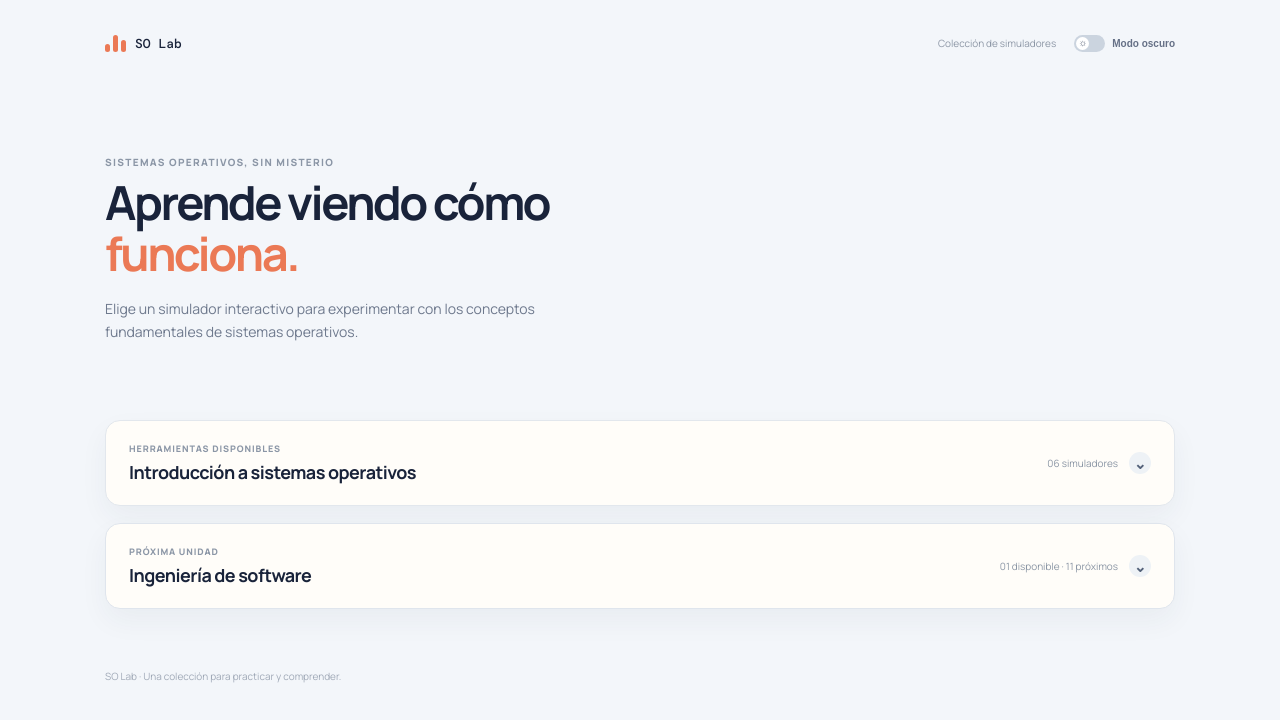
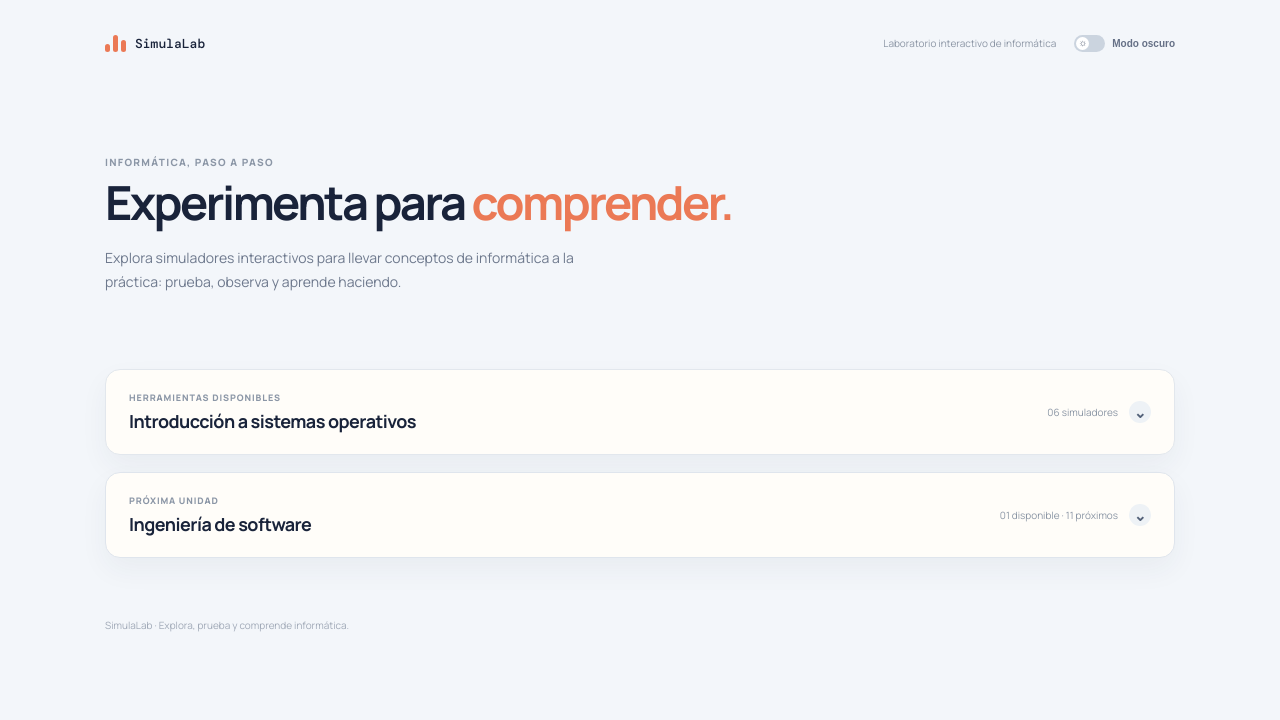
Before and after one commit to chrismuladores/chrismuladores.github.io, a plain HTML site: page index.html in a window 1280 px wide. Drawn offline with nearby package versions, Linux system fonts and the light colour scheme.

Commit message:
Expand ESRE study guide and refresh site identity

```diff
--- /dev/null
+++ b/esre/esre-theory.css
@@ -0,0 +1 @@
+.theory-grid{display:grid;grid-template-columns:1fr 1fr;gap:12px;margin-top:24px}.theory-grid article,.quality-guide{padding:18px;border:1px solid #e2e7ee;border-radius:9px;background:#fafcff}.theory-grid h3,.quality-guide h3{margin-bottom:8px;font-size:14px}.theory-grid p{color:#667388;font-size:11px;line-height:1.6}.theory-grid code{display:block;padding:11px;border-radius:6px;background:#edf4fb;color:#435d7c;font-family:'DM Mono',monospace;font-size:10px;line-height:1.55}.theory-grid .bad-example{margin:12px 0 0;color:#8a6370}.quality-guide{margin-top:12px}.quality-guide ul{display:grid;grid-template-columns:repeat(2,1fr);gap:9px 20px;margin:14px 0 0;padding-left:17px;color:#667388;font-size:10px;line-height:1.55}.quality-guide li::marker{color:#e0704d}.standards-note{margin:18px 0 0;color:#8b95a4;font-size:9px;line-height:1.5}:root[data-theme="dark"] .theory-grid article,:root[data-theme="dark"] .quality-guide{background:#29374a;border-color:#38475c}:root[data-theme="dark"] .theory-grid p,:root[data-theme="dark"] .quality-guide li{color:#acb8c9}:root[data-theme="dark"] .theory-grid code{background:#202c3d;color:#c0d7f1}@media(max-width:560px){.theory-grid,.quality-guide ul{grid-template-columns:1fr}}
--- a/index.html
+++ b/index.html
@@ -3,7 +3,7 @@
   <head>
     <meta charset="UTF-8" />
     <meta name="viewport" content="width=device-width, initial-scale=1.0" />
-    <title>Simuladores | Sistemas Operativos</title>
+    <title>SimulaLab | Aprende informática simulando</title>
     <link rel="preconnect" href="https://fonts.googleapis.com" />
     <link rel="preconnect" href="https://fonts.gstatic.com" crossorigin />
     <link href="https://fonts.googleapis.com/css2?family=DM+Mono:wght@400;500&family=Manrope:wght@400;500;600;700;800&display=swap" rel="stylesheet" />
@@ -15,13 +15,13 @@
   <body>
     <main class="site-shell">
       <header class="site-header">
-        <a class="site-brand" href="index.html"><span class="brand-mark"><i></i><i></i><i></i></span> SO Lab</a>
-        <div class="header-actions"><span class="header-caption">Colección de simuladores</span><button id="themeToggle" class="theme-toggle" type="button" role="switch" aria-checked="false"><span class="theme-track"><span class="theme-knob">☼</span></span><span class="theme-label">Modo oscuro</span></button></div>
+        <a class="site-brand" href="index.html"><span class="brand-mark"><i></i><i></i><i></i></span> SimulaLab</a>
+        <div class="header-actions"><span class="header-caption">Laboratorio interactivo de informática</span><button id="themeToggle" class="theme-toggle" type="button" role="switch" aria-checked="false"><span class="theme-track"><span class="theme-knob">☼</span></span><span class="theme-label">Modo oscuro</span></button></div>
       </header>
       <section class="intro">
-        <p class="eyebrow">Sistemas operativos, sin misterio</p>
-        <h1>Aprende viendo cómo <span>funciona.</span></h1>
-        <p>Elige un simulador interactivo para experimentar con los conceptos fundamentales de sistemas operativos.</p>
+        <p class="eyebrow">Informática, paso a paso</p>
+        <h1>Experimenta para <span>comprender.</span></h1>
+        <p>Explora simuladores interactivos para llevar conceptos de informática a la práctica: prueba, observa y aprende haciendo.</p>
       </section>
       <section aria-labelledby="simulatorTitle">
         <details class="simulators-accordion">
@@ -107,7 +107,7 @@
           </div>
         </details>
       </section>
-      <footer>SO Lab · Una colección para practicar y comprender.</footer>
+      <footer>SimulaLab · Explora, prueba y comprende informática.</footer>
     </main>
     <script src="landing.js"></script>
   </body>
```
Also changed, not shown: esre/esre-ieee.css (added, +1 -0 lines), esre/index.html (+4 -1 lines), 1 other file.
